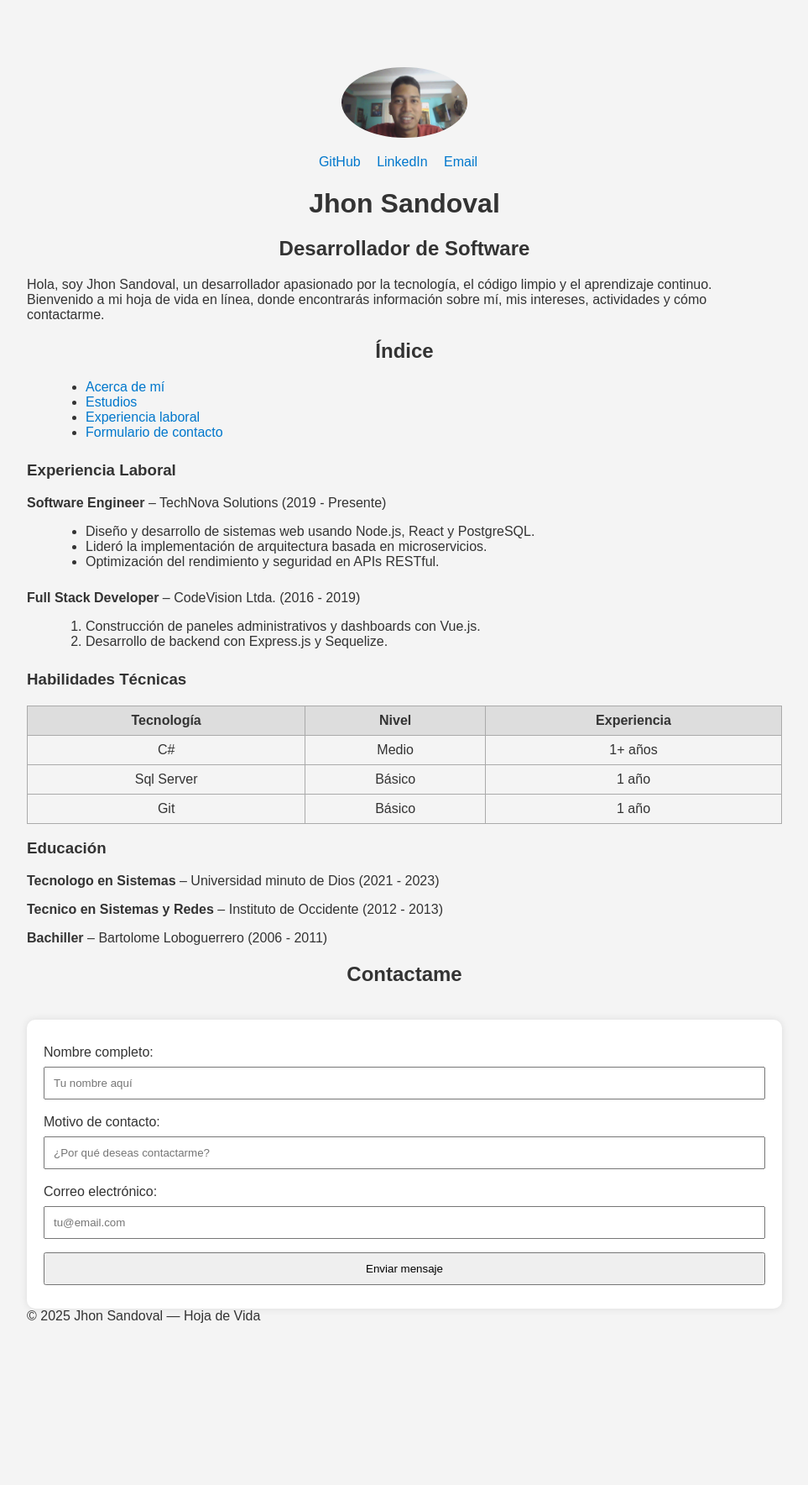
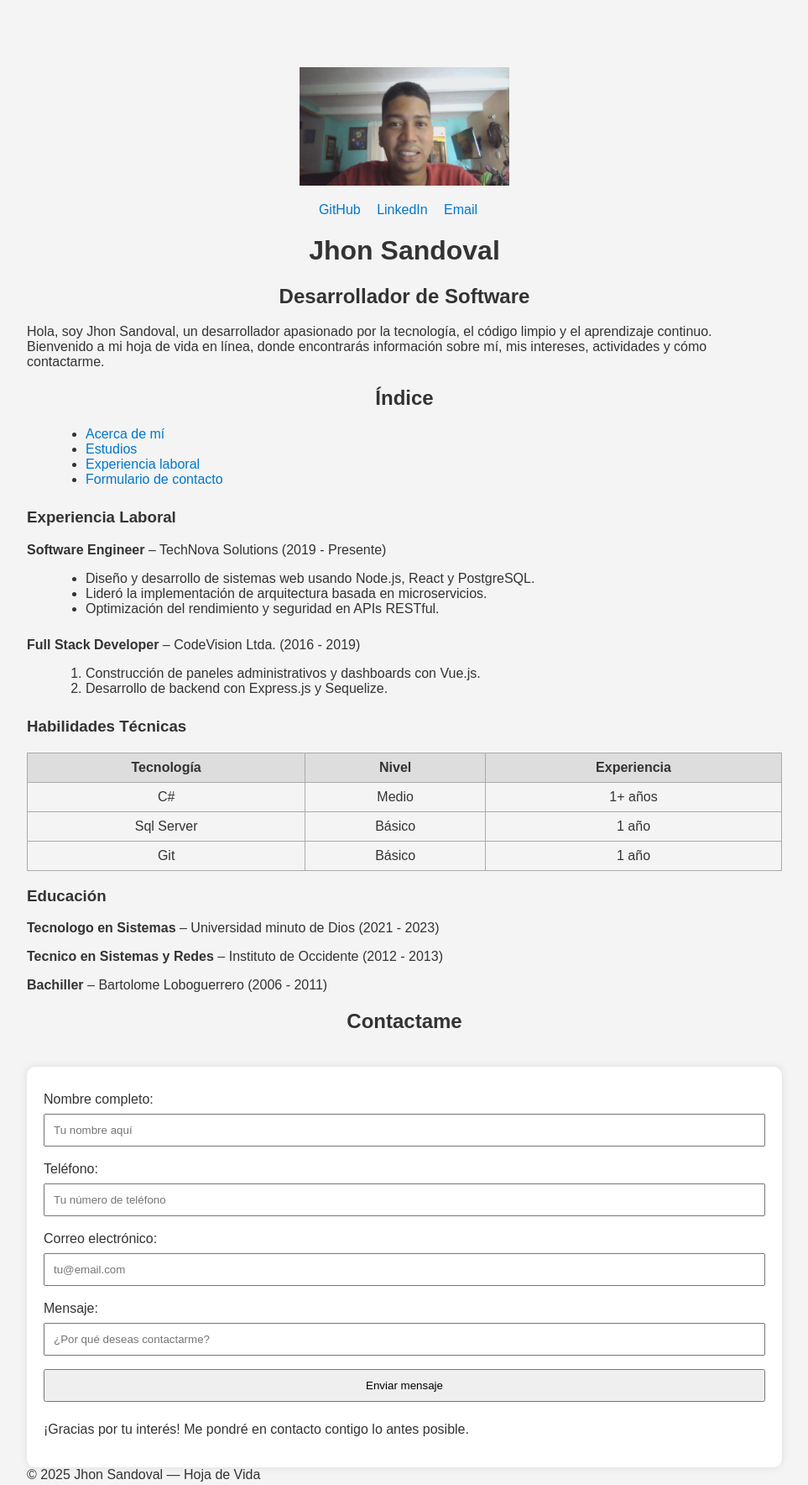
Before and after one commit to alejandrosis/Curso_TalentoTech, a plain HTML site: page index.html in a window 1280 px wide. Shown: the whole page at 84% size, without its empty margins (158-1121 px from the left). Before the commit the page ends 1636 px from the top, so only its background shows below. Drawn offline with Linux system fonts and the light colour scheme.

Commit message:
actualizacion hv

```diff
--- a/index.html
+++ b/index.html
@@ -15,8 +15,8 @@
 
     img {
       display: block;
-      max-width: 150px;
-      border-radius: 50%;
+      max-width: 250px;
+      /* border-radius: 10%; */
       margin: 20px auto;
     }
 
@@ -76,7 +76,7 @@
   <!-- Paso 3: Imagen y enlaces -->
   <img src="img/Jhon-Sandoval.jpg" alt="Foto de Jhon Sandoval">
   <p style="text-align: center;">
-    <a href="https://github.com/JhonSandoval" target="_blank">GitHub</a>
+    <a href="https://github.com/alejandrosis/Curso_TalentoTech" target="_blank">GitHub</a>
     <a href="https://linkedin.com/in/JhonSandoval" target="_blank">LinkedIn</a>
     <a href="mailto:alejandro-sistemas@hotmail.com">Email</a>
   </p>
@@ -158,13 +158,18 @@
 		<label for="nombre">Nombre completo:</label>
 		<input type="text" id="nombre" name="nombre" placeholder="Tu nombre aquí" required>
 
-		<label for="motivo">Motivo de contacto:</label>
-		<input type="text" id="motivo" name="motivo" placeholder="¿Por qué deseas contactarme?" required>
+    <label for="telefono">Teléfono:</label>
+    <input type="tel" id="telefono" name="telefono" placeholder="Tu número de teléfono" required>
 
 		<label for="email">Correo electrónico:</label>
 		<input type="email" id="email" name="email" placeholder="tu@email.com" required>
 
+		<label for="motivo">Mensaje:</label>
+		<input type="text" id="motivo" name="motivo" placeholder="¿Por qué deseas contactarme?" required>
+
 		<button type="submit">Enviar mensaje</button>
+    <p>¡Gracias por tu interés! Me pondré en contacto contigo lo antes posible.</p>
+
 	</form>
   </section>
 
```
Also changed, not shown: 1 other file.
